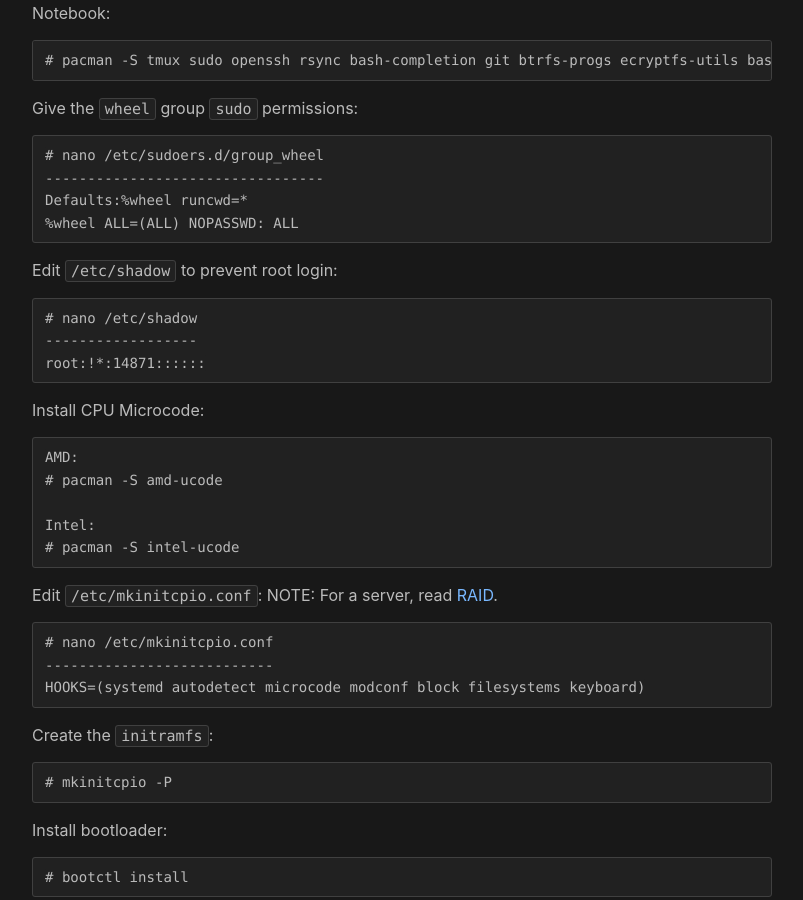
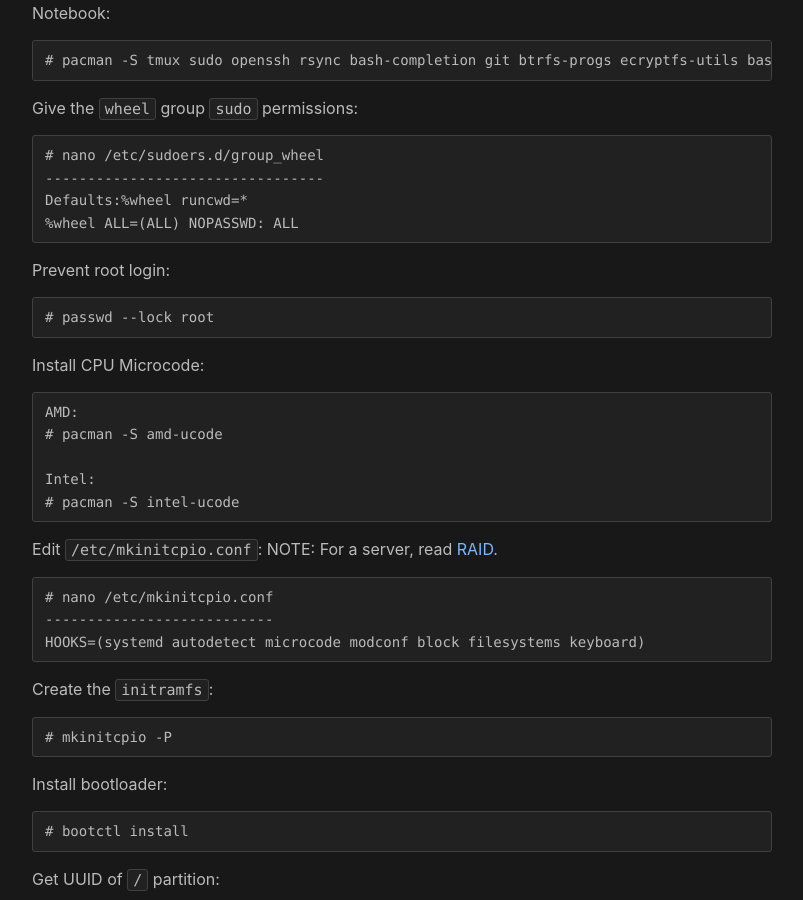
Before and after one commit to CurtisLeeBolin/leedev.org, a Jekyll site: the page built from _posts/2015-09-28-arch-linux-uefi-install-notes.md, in a window 1280 px wide and 900 px high, scrolled down 2754 px. Shown: the whole window, without its empty margins (238-1041 px from the left). Built offline with Jekyll 4.4.1, drawn with Linux system fonts in a browser that asks for light colours.

Commit message:
Update 2015-09-28-arch-linux-uefi-install-notes.md
passwd --lock root

````diff
--- a/_posts/2015-09-28-arch-linux-uefi-install-notes.md
+++ b/_posts/2015-09-28-arch-linux-uefi-install-notes.md
@@ -168,12 +168,10 @@ Defaults:%wheel runcwd=*
 %wheel ALL=(ALL) NOPASSWD: ALL
 ```
 
-Edit `/etc/shadow` to prevent root login:
+Prevent root login:
 
 ```
-# nano /etc/shadow
-------------------
-root:!*:14871::::::
+# passwd --lock root
 ```
 
 Install CPU Microcode:
````
